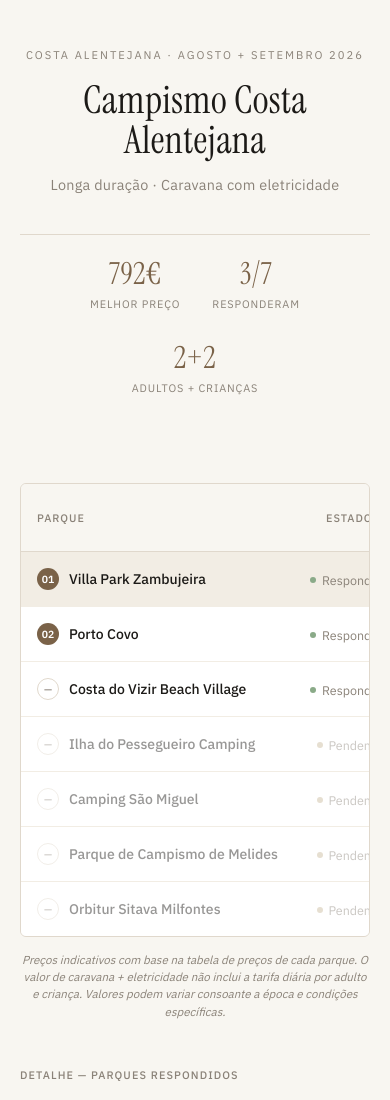
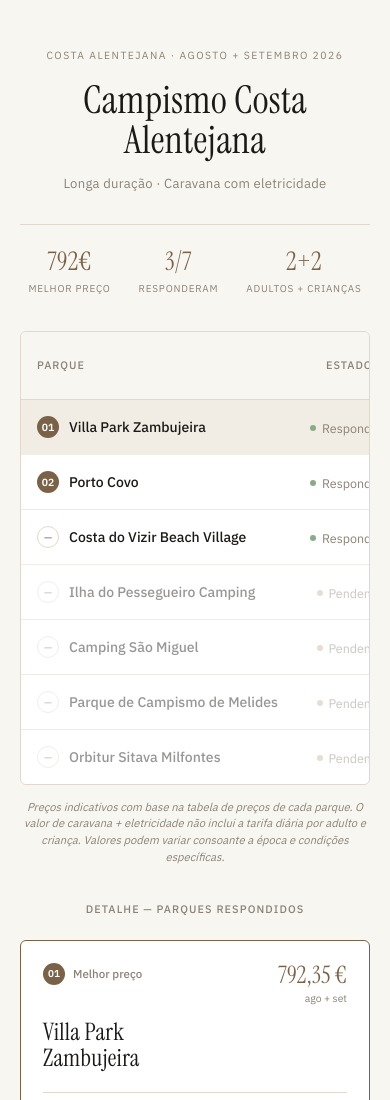
Before and after one commit to courinha/costa-alentejana, a plain HTML site: page index.html in a window 390 px wide. Shown: the top 1100 px of the page. Drawn offline with Linux system fonts and the light colour scheme.

Commit message:
Add files via upload

```diff
--- a/index.html
+++ b/index.html
@@ -74,7 +74,7 @@
       display: flex;
       justify-content: center;
       gap: 56px;
-      padding: 24px 0 40px;
+      padding: 24px 0 0;
     }
 
     .meta-item {
@@ -269,7 +269,8 @@
       text-transform: uppercase;
       letter-spacing: .1em;
       color: var(--muted);
-      margin-bottom: 20px;
+      margin-bottom: 24px;
+      text-align: center;
     }
 
     .cards-grid {
@@ -479,11 +480,10 @@
 
     .footer-inner {
       display: flex;
-      justify-content: center;
+      justify-content: space-between;
       align-items: center;
       gap: 16px;
       flex-wrap: wrap;
-      text-align: center;
     }
 
     .footer-inner p {
@@ -502,18 +502,40 @@
     .footer-inner a:hover { color: var(--accent); }
 
     /* ── RESPONSIVE ── */
+    @media (max-width: 768px) {
+      .wrap { padding: 0 24px; }
+    }
+
     @media (max-width: 640px) {
       .wrap { padding: 0 20px; }
 
       header { padding: 48px 0 0; }
 
+      .header-eyebrow { font-size: .65rem; letter-spacing: .14em; }
+      .header-sub { font-size: .82rem; }
+      .header-rule { margin-top: 32px; }
+
       .header-meta {
-        gap: 32px;
+        gap: 28px;
         flex-wrap: wrap;
+        padding: 24px 0 0;
       }
+
+      .meta-num { font-size: 1.6rem; }
+      .meta-label { font-size: .62rem; }
+
+      .section { padding: 36px 0; }
+
+      .section-title { font-size: 1.5rem; }
 
       .pcard-top { min-height: 0; }
       .pcard { padding: 22px; }
+
+      .cards-grid { gap: 14px; }
+
+      .context-grid { gap: 28px; }
+
+      .table-note { font-size: .7rem; }
 
       th:nth-child(4),
       td:nth-child(4),
```
